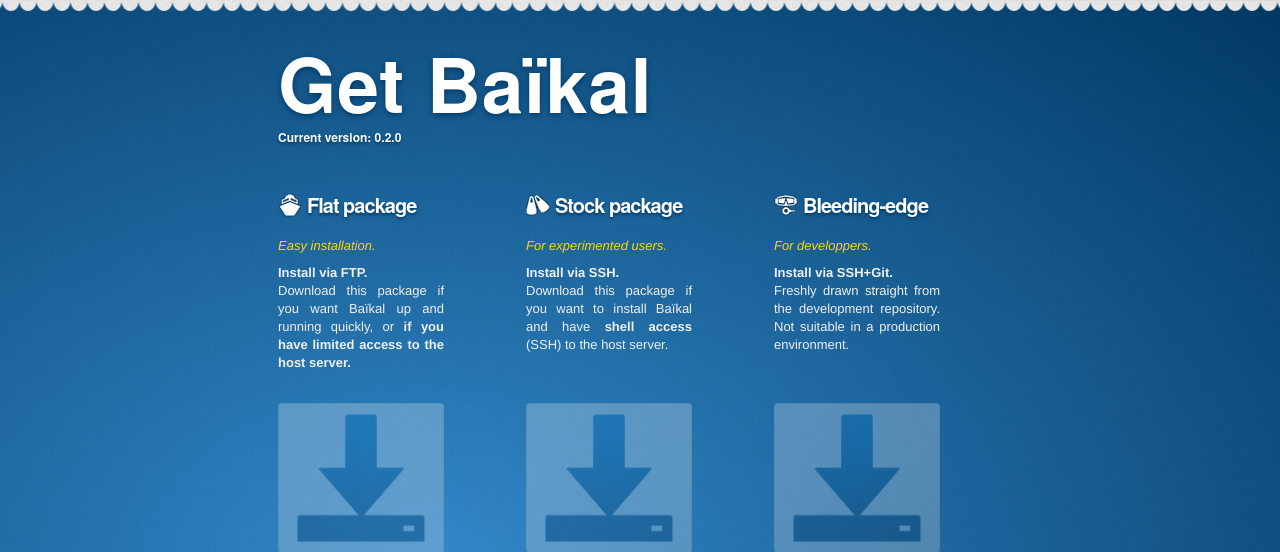
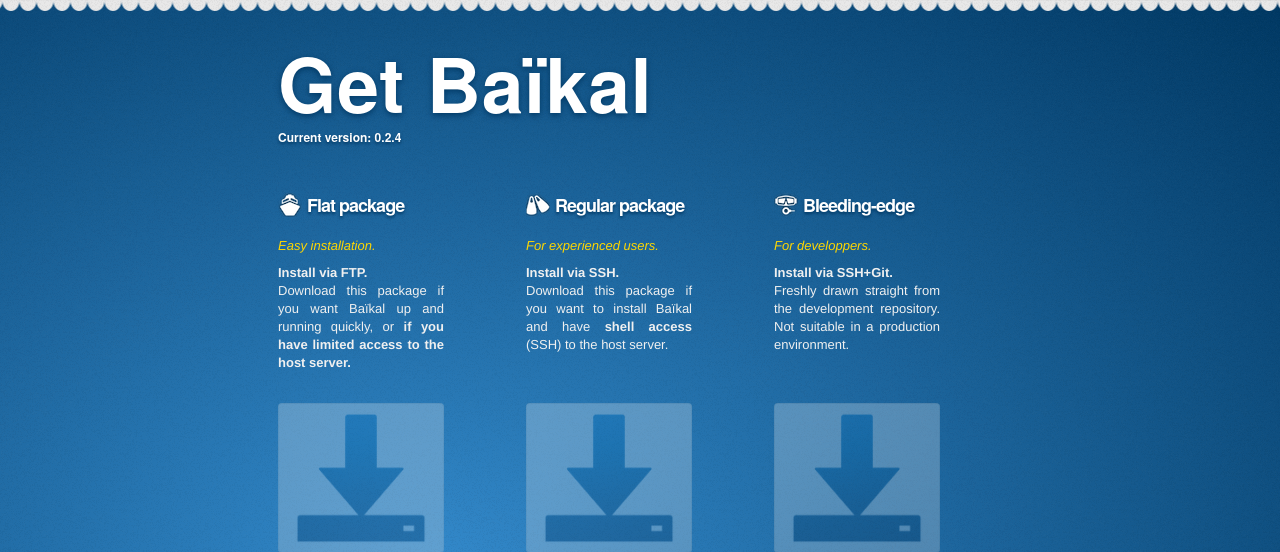
Before and after one commit to netgusto/baikal.codr.fr, a PHP site: page / in a window 1280 px wide. Shown: the part 1906-2458 px from the top of the page. Run offline with PHP 8.4, Linux system fonts and the light colour scheme; some libraries are stand-ins or nearby versions.

Commit message:
Revision is now 0.2.4

```diff
--- a/html/index.php
+++ b/html/index.php
@@ -1,8 +1,8 @@
 <?php
 
-$sVersion = "0.2.0";
-$sFlatLink = "get/baikal-flat." . $sVersion . ".zip";
-$sStockLink = "get/baikal-stock." . $sVersion . ".tgz";
+$sVersion = "0.2.4";
+$sFlatLink = "get/baikal-flat-" . $sVersion . ".zip";
+$sRegularLink = "get/baikal-regular-" . $sVersion . ".tgz";
 $sDevLink = "http://github.com/jeromeschneider/Baikal";
 
 ?><!DOCTYPE html>
@@ -14,7 +14,7 @@
   <meta charset="utf-8">
   <title>CalDAV + CardDAV lightweight server: Baïkal</title>
   <meta name="viewport" content="width=device-width, initial-scale=1.0">
-  <meta name="description" content="CalDAV and CardDAV server for calendar and contact data based on PHP, SQLite, and SabreDAV">
+  <meta name="description" content="CalDAV and CardDAV server for calendar and contact data based on PHP, SQLite/MySQL, and SabreDAV">
 
   <!-- Le styles -->
   <link href="res/css/bootstrap.css" rel="stylesheet">
@@ -113,7 +113,7 @@
 			<div class="row leftside">
 				<div class="span7 textual">
 					<h3>Lightweight</h3>
-					<p>Baïkal’s less than 2MB codebase runs on <strong>PHP 5.3</strong> and newer. User data is stored in an <strong>SQLite</strong> database.</strong> No matter how modest your hosting and resources might be, Baïkal will get the job done.</p>
+					<p>Baïkal’s less than 2MB codebase runs on <strong>PHP 5.3</strong> and newer. User data is stored in an <strong>SQLite</strong> database. <strong>MySQL</strong> is also fully supported. </strong> No matter how modest your hosting and resources might be, Baïkal will get the job done.</p>
 				</div>
 				<div class="span5 graphic" style="margin-top:-2em">
 					<p><img src="res/img/feather-white.png" alt="A feather, symbolizing the lightness of Baïkal"/></p>
@@ -231,15 +231,15 @@
 				</div>
 				<div class="span3 download-package">
 					<div class="description">
-						<h4><img src="res/img/download-palmes-24px.png" class="pull-left" alt="" /> Stock package</h4>
-						<p class="package-explain">For experimented users.</p>
+						<h4><img src="res/img/download-palmes-24px.png" class="pull-left" alt="" /> Regular package</h4>
+						<p class="package-explain">For experienced users.</p>
 						<p class="package-body">
 							<strong>Install via SSH.</strong><br />
 							Download this package if you want to install Baïkal and have <strong>shell access</strong> (SSH) to the host server.
 						</p>
 					</div>
 					<p class="download-package-button">
-						<a class="btn btn-default btn-download" href="<?= $sStockLink ?>"><img src="res/img/download-blue-148px.png" alt="" /></a>
+						<a class="btn btn-default btn-download" href="<?= $sRegularLink ?>"><img src="res/img/download-blue-148px.png" alt="" /></a>
 					</p>
 				</div>
 				<div class="span1">
--- a/html/res/css/baikal.css
+++ b/html/res/css/baikal.css
@@ -232,7 +232,7 @@
 
 section#download h4 {
 	line-height: 24px;
-	font-size: 20px;
+	font-size: 18px;
 	letter-spacing: -1px;
 }
 
```
